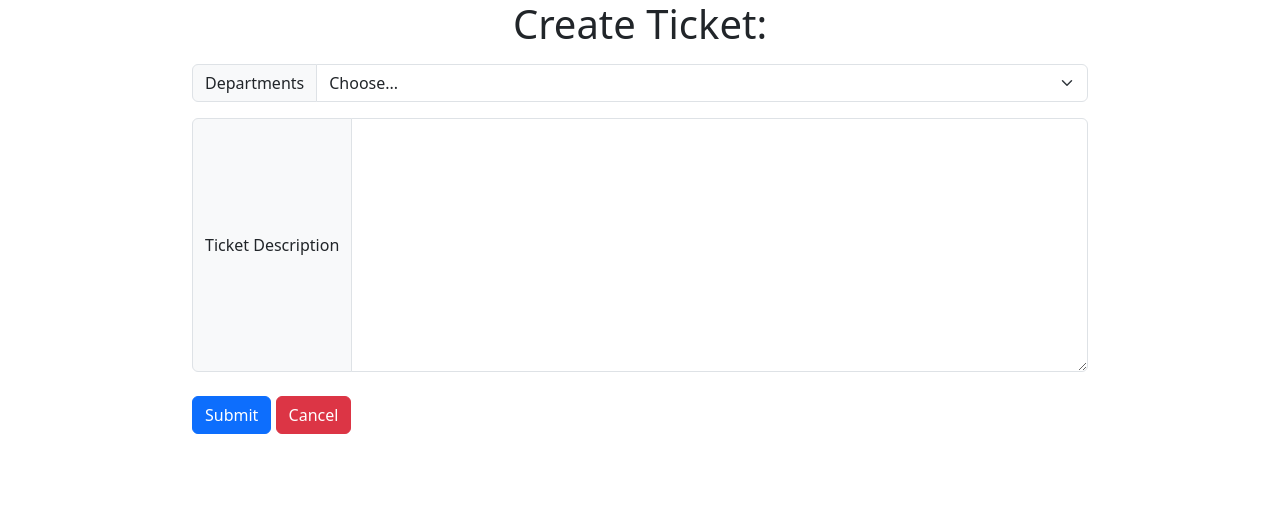
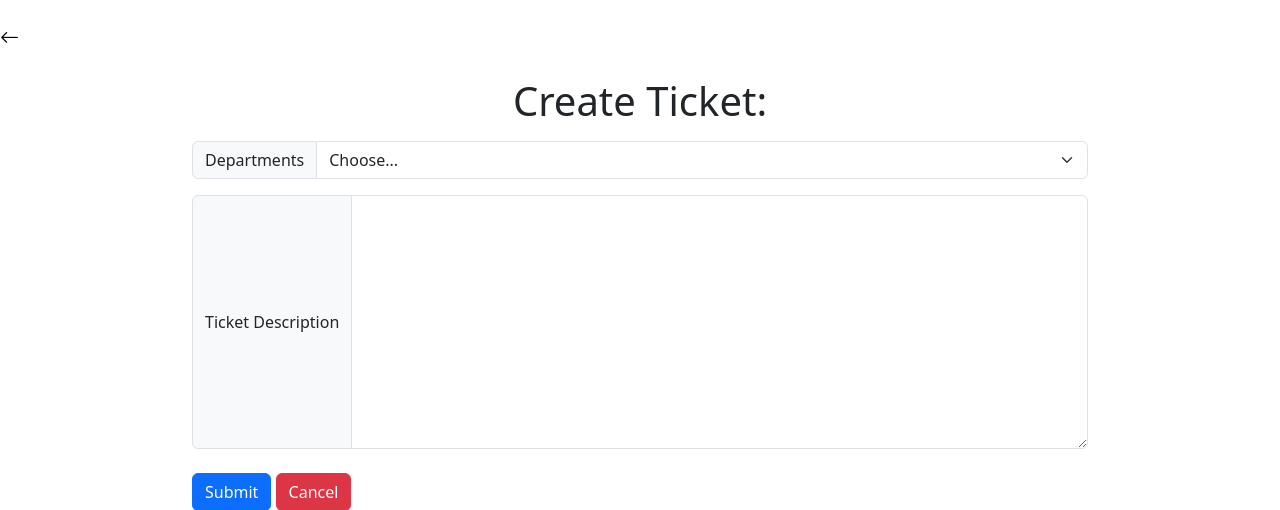
Before and after one commit to sipho-mancam/live-ticketing-system, a Django app: template ticket_manager/templates/create_ticket_form.html in a window 1280 px wide. Shown: the top 510 px of the page. Run offline with Django 4.2, Linux system fonts and the light colour scheme; the template is opened without the code that fills it, so the values that code supplies are empty.

```diff
--- /dev/null
+++ b/ticket_manager/static/css/main_f.css
@@ -0,0 +1,7 @@
+
+
+.back-arrow{
+    color: black;
+    text-decoration: none;
+    font-size: larger;
+}
--- a/ticket_manager/templates/_base_2.html
+++ b/ticket_manager/templates/_base_2.html
@@ -8,12 +8,14 @@
     <title>{% block head_title %}{% endblock head_title %}</title>
     <link href="https://cdn.jsdelivr.net/npm/bootstrap@5.3.2/dist/css/bootstrap.min.css" rel="stylesheet" integrity="sha384-T3c6CoIi6uLrA9TneNEoa7RxnatzjcDSCmG1MXxSR1GAsXEV/Dwwykc2MPK8M2HN" crossorigin="anonymous">
     <link rel="stylesheet" href="https://cdn.jsdelivr.net/npm/bootstrap-icons@1.11.1/font/bootstrap-icons.css">
+    <link rel="stylesheet" href="{% static 'css/main_f.css'%}" />
 
     {% block extra_head %}
     {% endblock extra_head %}
   </head>
 
   <body>
+    &emsp;&emsp;<a href="{% url 'ticket_man' %}" class="back-arrow"><i class="bi bi-arrow-left"></i></a><br />
     {% block body %}
 
     {% block content %}
```
Also changed, not shown: ticket_manager/templates/view_ticket.html (+14 -0 lines).
